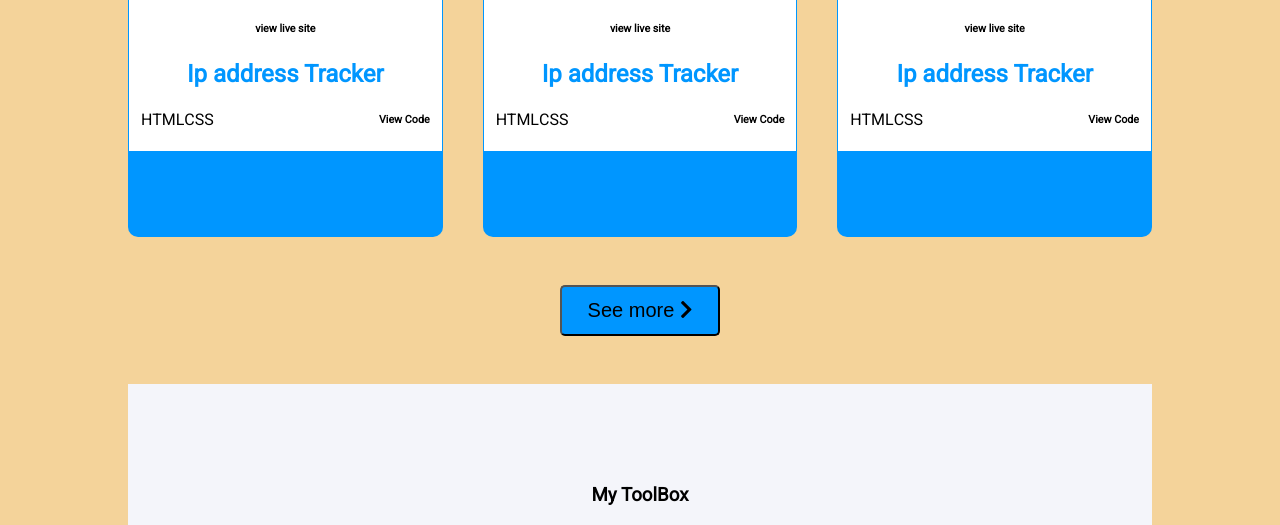
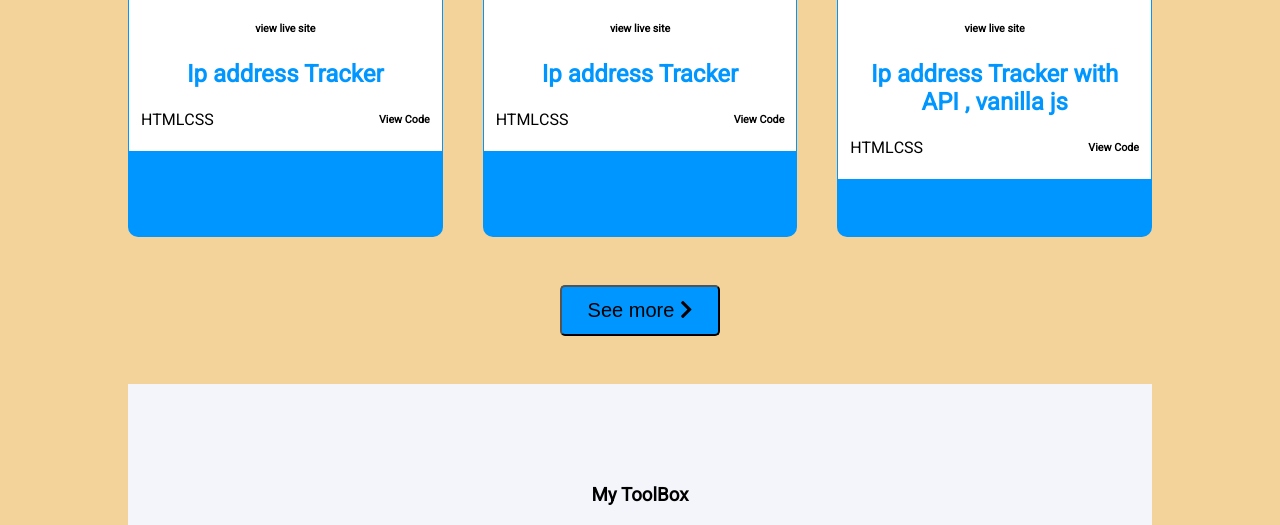
Before and after one commit to kennsawyerr/portfolio-html-and-css, a plain HTML site: page index.html in a window 1280 px wide. Shown: the part 898-1423 px from the top of the page. Drawn offline with Linux system fonts and the light colour scheme.

Commit message:
modified:   index.html 	modified:   style.css

```diff
--- a/index.html
+++ b/index.html
@@ -107,7 +107,7 @@
                     <li href=""  class="project-preview"><img src="Images/desktop-design.jpg" alt="A project">
                       <div class="text">
                         <h6>view live site</h6>
-                        <h2>Ip address Tracker</h2>
+                        <h2>Ip address Tracker with API , vanilla js</h2>
                         <div class="flex">
                           <div class="html">HTML</div>
                           <div class="css marginRight">CSS</div>
```
